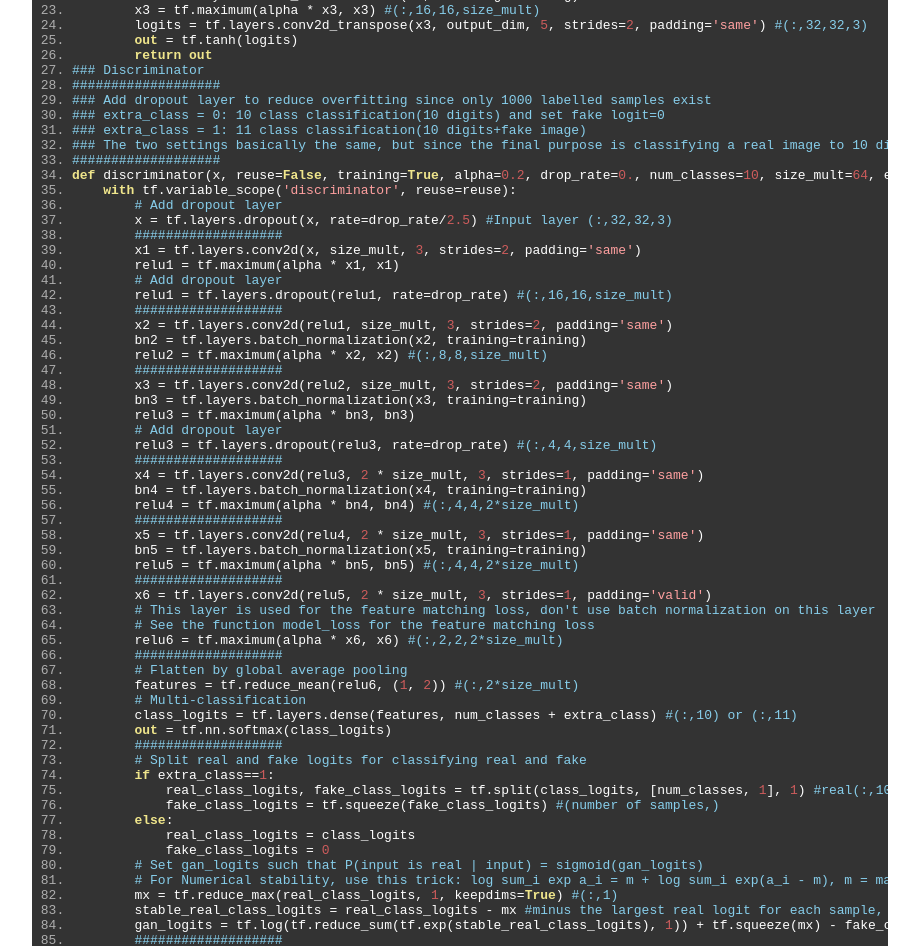
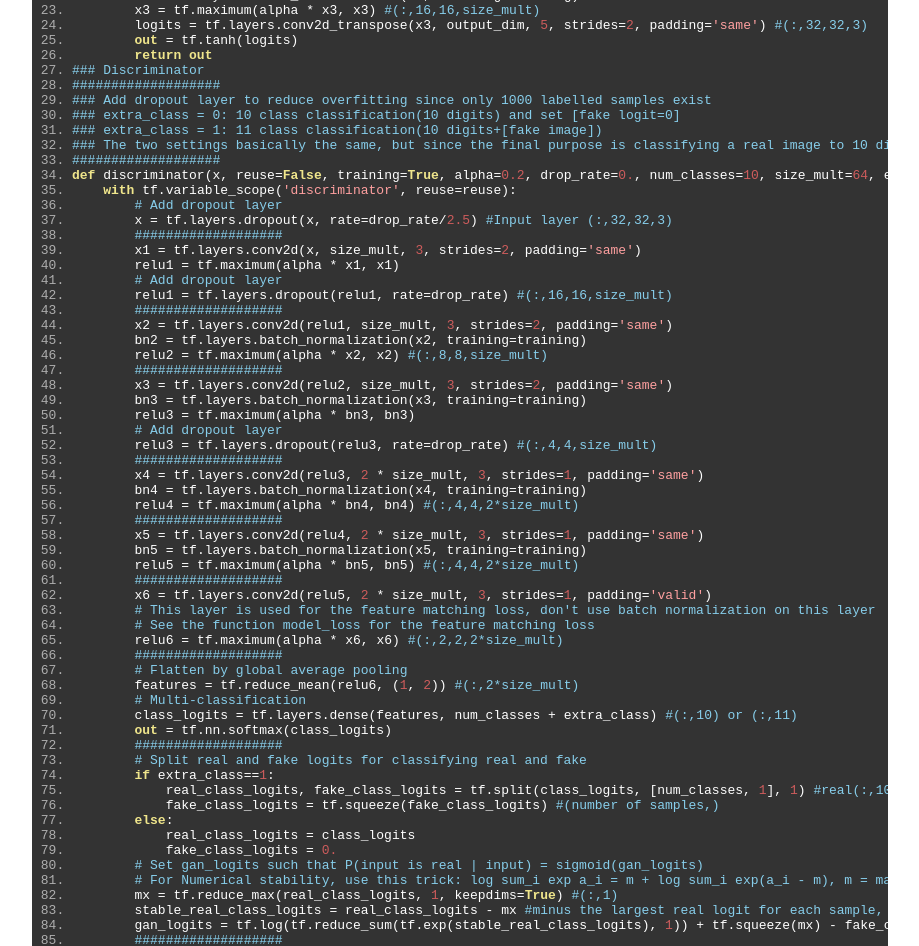
Before and after one commit to sunwenqi10/sunwenqi10.github.io, a Jekyll site: the page built from _posts/2019-01-15-Use_GAN_to_Semisupervised_Learn.md, in a window 1280 px wide and 1400 px high, scrolled down 1725 px. Shown: the part 152-1098 px from the top of the window, without its empty margins (200-1119 px from the left). Built offline with Jekyll 4.4.1, drawn with Linux system fonts in a browser that asks for light colours; comment, search, counter and statistics services are not loaded.

```diff
--- a/_posts/2019-01-15-Use_GAN_to_Semisupervised_Learn.md
+++ b/_posts/2019-01-15-Use_GAN_to_Semisupervised_Learn.md
@@ -115,8 +115,8 @@ def generator(z, output_dim, reuse=False, alpha=0.2, training=True, size_mult=12
 ### Discriminator
 ###################
 ### Add dropout layer to reduce overfitting since only 1000 labelled samples exist
-### extra_class = 0: 10 class classification(10 digits) and set fake logit=0
-### extra_class = 1: 11 class classification(10 digits+fake image)
+### extra_class = 0: 10 class classification(10 digits) and set [fake logit=0]
+### extra_class = 1: 11 class classification(10 digits+[fake image])
 ### The two settings basically the same, but since the final purpose is classifying a real image to 10 digits, extra_class=0 may be more proper
 ###################
 def discriminator(x, reuse=False, training=True, alpha=0.2, drop_rate=0., num_classes=10, size_mult=64, extra_class=0):
@@ -164,7 +164,7 @@ def discriminator(x, reuse=False, training=True, alpha=0.2, drop_rate=0., num_cl
                fake_class_logits = tf.squeeze(fake_class_logits) #(number of samples,)
            else:
                real_class_logits = class_logits
-               fake_class_logits = 0
+               fake_class_logits = 0.
            # Set gan_logits such that P(input is real | input) = sigmoid(gan_logits)
            # For Numerical stability, use this trick: log sum_i exp a_i = m + log sum_i exp(a_i - m), m = max_i a_i
            mx = tf.reduce_max(real_class_logits, 1, keepdims=True) #(:,1)
```
